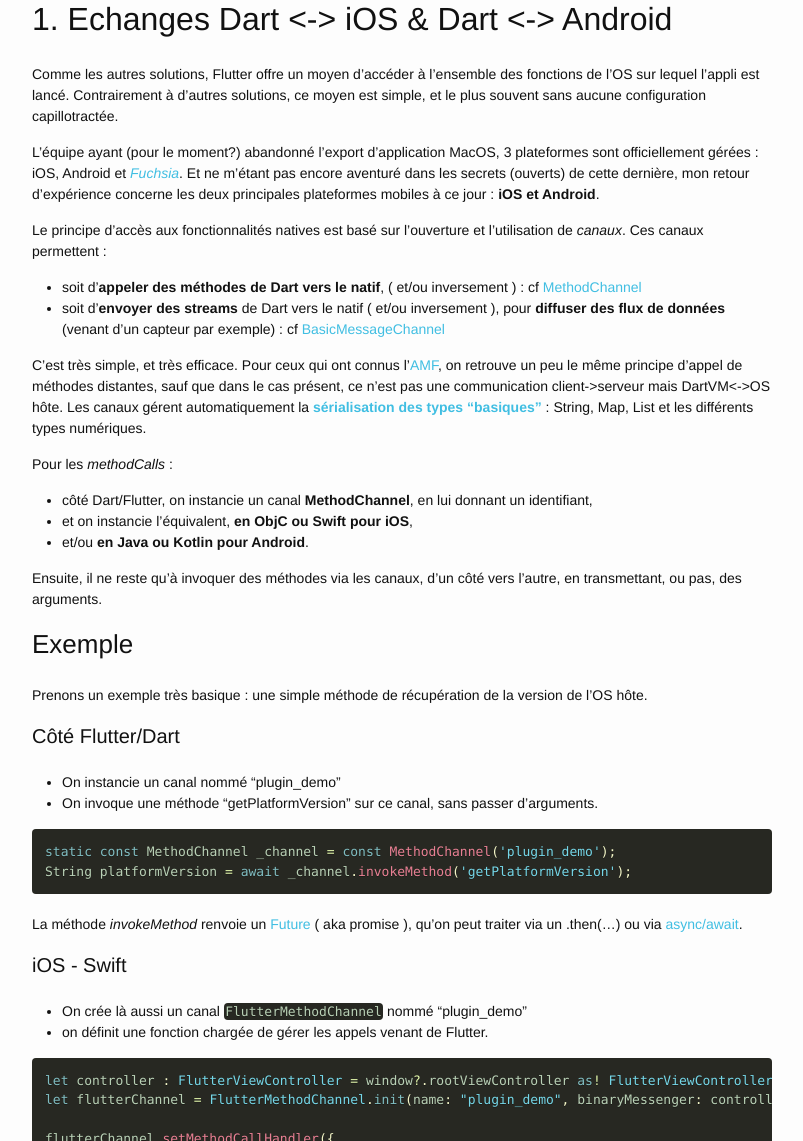
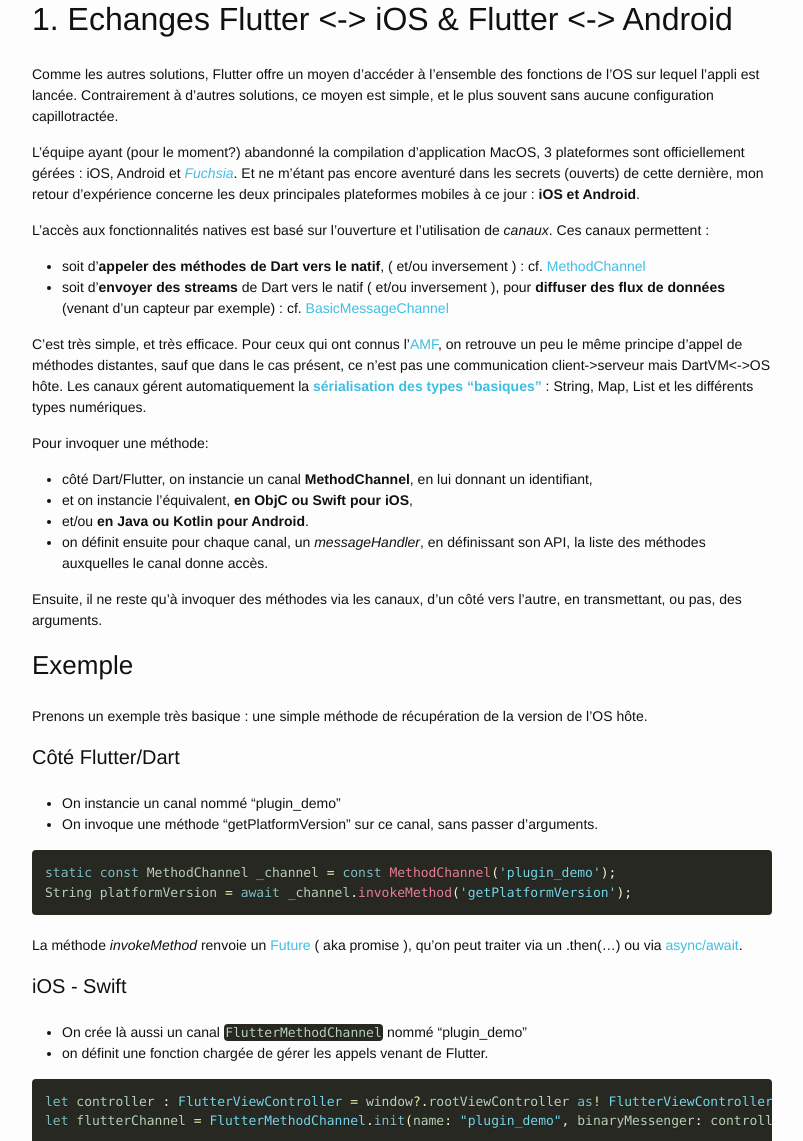
Before and after one commit to rxlabz/rxlabz.github.io, a Jekyll site: the page built from _posts/2017-06-13-sytody-flutter-natif-plugins.md, in a window 1280 px wide and 1400 px high, scrolled down 1927 px. Shown: the part 259-1400 px from the top of the window, without its empty margins (238-1041 px from the left). Built offline with Jekyll 4.4.1, drawn with Linux system fonts in a browser that asks for light colours; comment, search, counter and statistics services are not loaded; some of the changed text lies outside the part shown.

Commit message:
minor updates

```diff
--- a/_posts/2017-06-13-sytody-flutter-natif-plugins.md
+++ b/_posts/2017-06-13-sytody-flutter-natif-plugins.md
@@ -46,32 +46,33 @@
 
 ![spring joy](https://media2.giphy.com/media/wNipYAoZ3iaEE/200.gif)
 
-## 1. Echanges Dart <-> iOS & Dart <-> Android
+## 1. Echanges Flutter <-> iOS & Flutter <-> Android
 
 Comme les autres solutions,
-Flutter offre un moyen d'accéder à l'ensemble des fonctions de l'OS sur lequel l'appli est lancé.
+Flutter offre un moyen d'accéder à l'ensemble des fonctions de l'OS sur lequel l'appli est lancée.
 Contrairement à d'autres solutions, ce moyen est simple, et le plus souvent sans aucune configuration capillotractée.
 
-L'équipe ayant (pour le moment?) abandonné l'export d'application MacOS,
+L'équipe ayant (pour le moment?) abandonné la compilation d'application MacOS,
 3 plateformes sont officiellement gérées : iOS, Android et [*Fuchsia*](https://github.com/fuchsia-mirror).
 Et ne m'étant pas encore aventuré dans les secrets (ouverts) de cette dernière,
 mon retour d'expérience concerne les deux principales plateformes mobiles à ce jour : **iOS et Android**.
 
-Le principe d'accès aux fonctionnalités natives est basé sur l'ouverture et l'utilisation de *canaux*.
+L'accès aux fonctionnalités natives est basé sur l'ouverture et l'utilisation de *canaux*.
 Ces canaux permettent :
 
 - soit d'**appeler des méthodes de Dart vers le natif**, ( et/ou inversement ) :
-cf [MethodChannel](https://docs.flutter.io/flutter/services/MethodChannel-class.html)
+cf. [MethodChannel](https://docs.flutter.io/flutter/services/MethodChannel-class.html)
 - soit d'**envoyer des streams** de Dart vers le natif ( et/ou inversement ),
 pour **diffuser des flux de données** (venant d'un capteur par exemple) :
-cf [BasicMessageChannel](https://docs.flutter.io/flutter/services/BasicMessageChannel-class.html)
+cf. [BasicMessageChannel](https://docs.flutter.io/flutter/services/BasicMessageChannel-class.html)
 
 C'est très simple, et très efficace. Pour ceux qui ont connus l'[AMF](https://en.wikipedia.org/wiki/Action_Message_Format), on retrouve un peu le même principe d'appel de méthodes distantes, sauf que dans le cas présent, ce n'est pas une communication client->serveur mais DartVM<->OS hôte. Les canaux gérent automatiquement la [**sérialisation des types "basiques"**](https://flutter.io/platform-channels/#codec) : String, Map, List et les différents types numériques.
 
-Pour les *methodCalls* :
+Pour invoquer une méthode:
 - côté Dart/Flutter, on instancie un canal **MethodChannel**, en lui donnant un identifiant,
 - et on instancie l'équivalent, **en ObjC ou Swift pour iOS**,
 - et/ou **en Java ou Kotlin pour Android**.
+- on définit ensuite pour chaque canal, un *messageHandler*, en définissant son API, la liste des méthodes auxquelles le canal donne accès.
 
 Ensuite, il ne reste qu'à invoquer des méthodes via les canaux, d'un côté vers l'autre, en transmettant, ou pas, des arguments.
 
```
Also changed, not shown: other parts of _posts/2017-06-13-sytody-flutter-natif-plugins.md (+3 -1 lines).
